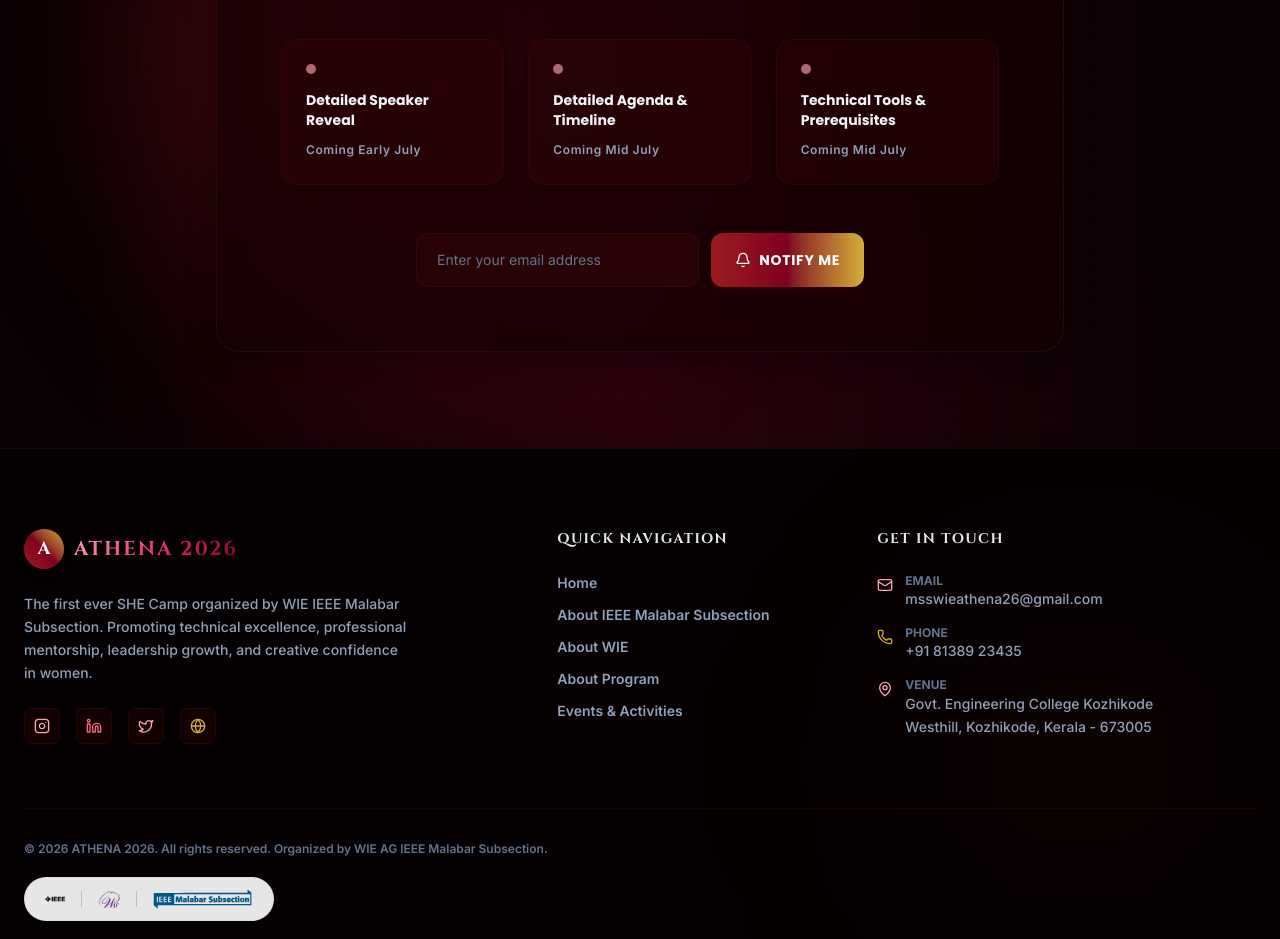
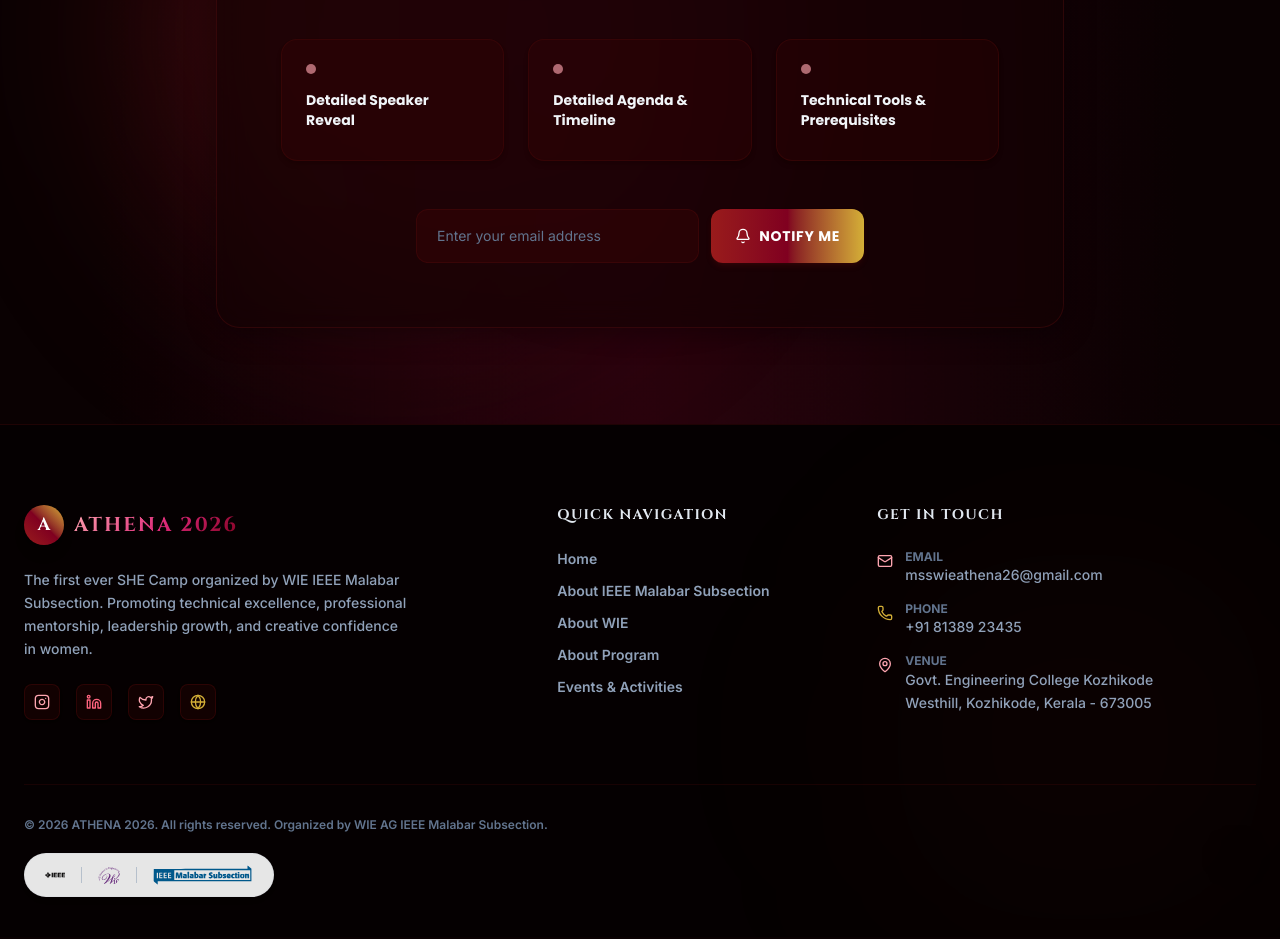
Before and after one commit to Fadeeii/Athena-26, a React (Vite) app: page / in a window 1280 px wide. Shown: the part 7880-8819 px from the top of the page. Built offline with nearby package versions, Linux system fonts and the light colour scheme; a web font is replaced by a local one.

Commit message:
final touches

```diff
--- a/src/components/ComingSoon.jsx
+++ b/src/components/ComingSoon.jsx
@@ -53,9 +53,9 @@ export default function ComingSoon({ addToast }) {
   };
 
   const upcomingUpdates = [
-    { title: "Detailed Speaker Reveal", date: "Coming Early July" },
-    { title: "Detailed Agenda & Timeline", date: "Coming Mid July" },
-    { title: "Technical Tools & Prerequisites", date: "Coming Mid July" },
+    { title: "Detailed Speaker Reveal" },
+    { title: "Detailed Agenda & Timeline" },
+    { title: "Technical Tools & Prerequisites" },
   ];
 
   return (
```
